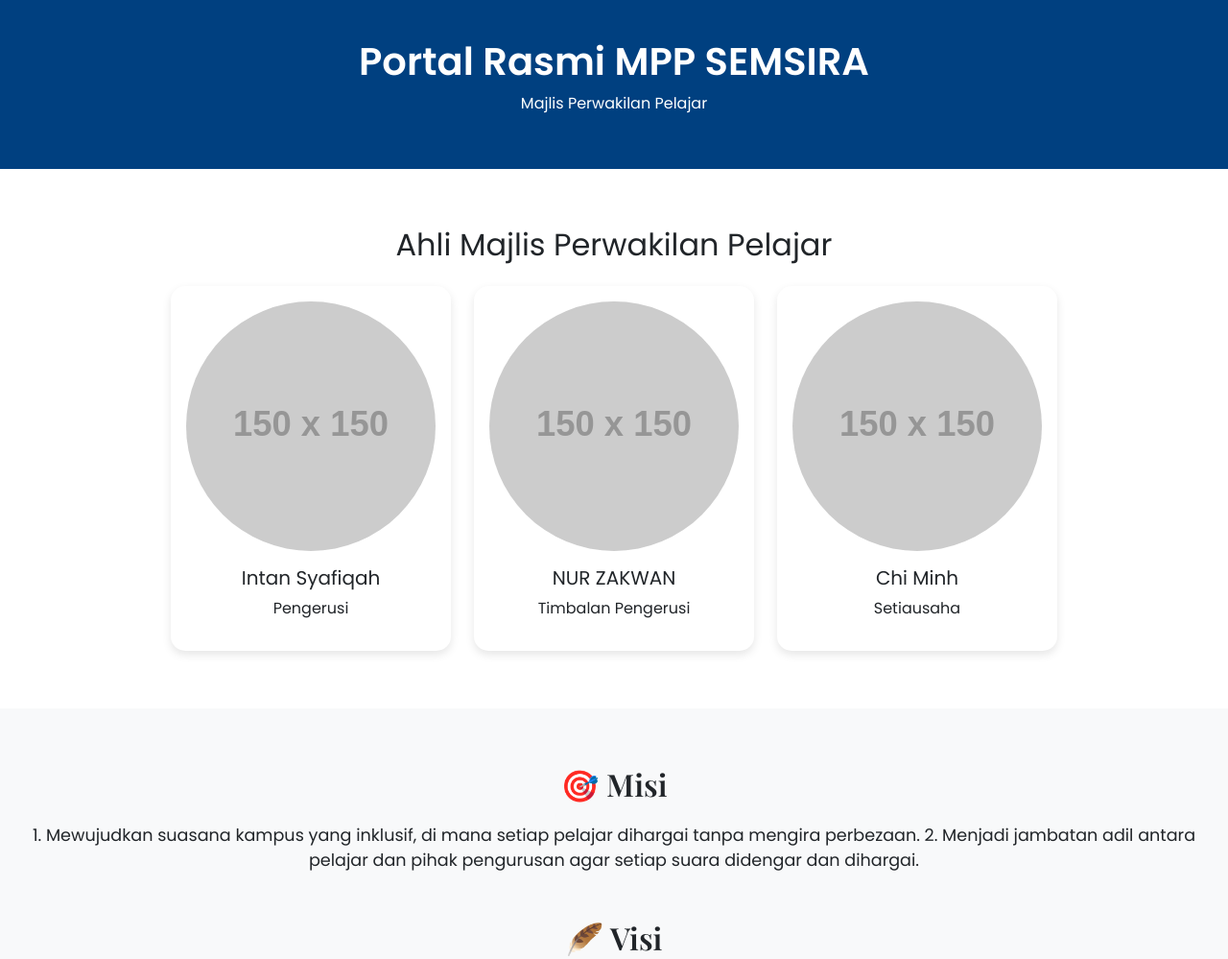
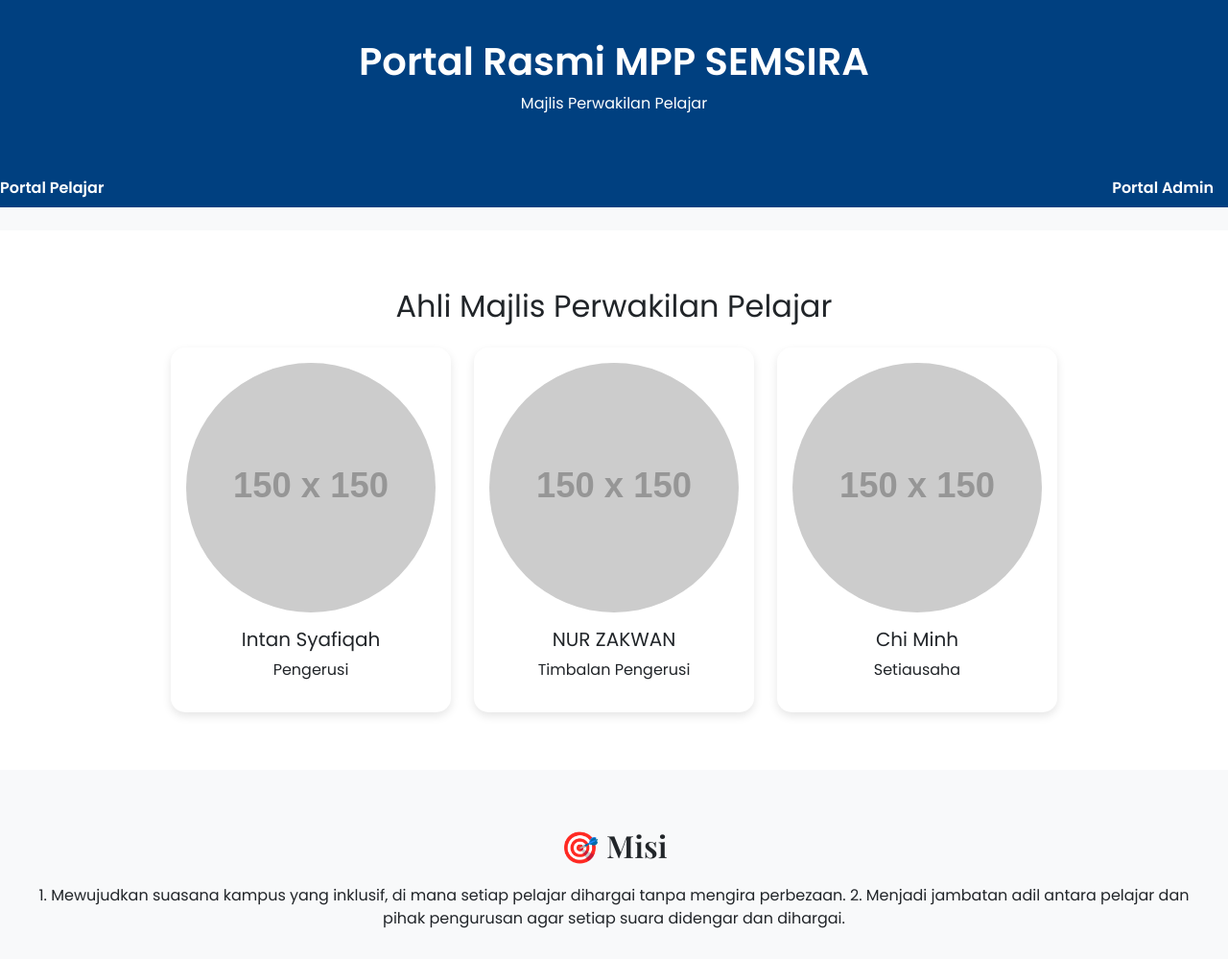
Before and after one commit to adam007-bit/PORTAL-RASMI-MPP-SS6, a plain HTML site: page index.html in a window 1280 px wide. Shown: the top 999 px of the page at 96% size. Drawn offline with nearby package versions, Linux system fonts and the light colour scheme; placeholder pictures from the web are drawn by us.

Commit message:
Update index.html

```diff
--- a/index.html
+++ b/index.html
@@ -14,13 +14,13 @@
 .mpp-member { border:none; border-radius:15px; box-shadow:0 4px 10px rgba(0,0,0,0.1); transition:transform 0.3s; opacity:0; }
 .mpp-member:hover { transform:scale(1.05); }
 .fade-in { animation: fadeInUp 1s forwards; }
-    @keyframes fadeInUp {
-      from { opacity:0; transform:translateY(40px); }
-      to { opacity:1; transform:translateY(0); }
-    }
+@keyframes fadeInUp { from { opacity:0; transform:translateY(40px); } to { opacity:1; transform:translateY(0); } }
 .misi-visi { padding:60px 20px; }
 .misi-visi h2 { font-family:'Playfair Display', serif; font-size:2rem; margin-bottom:20px; }
 .misi-visi p { font-size:1.1rem; }
+.navbar { background:#004080; }
+.navbar a { color:white; margin-right:15px; text-decoration:none; font-weight:600; }
+.navbar a:hover { text-decoration:underline; }
 </style>
 </head>
 <body>
@@ -30,7 +30,11 @@
   <p>Majlis Perwakilan Pelajar</p>
 </header>
 
-<!-- Ahli MPP -->
+<nav class="navbar text-center mb-4">
+  <a href="https://link-ke-pelajar.netlify.app">Portal Pelajar</a>
+  <a href="https://link-ke-admin.netlify.app">Portal Admin</a>
+</nav>
+
 <section class="mpp-section text-center">
   <h2 class="mb-4">Ahli Majlis Perwakilan Pelajar</h2>
   <div class="row justify-content-center g-4">
@@ -64,19 +68,17 @@
   </div>
 </section>
 
-<!-- Misi & Visi -->
 <section class="misi-visi text-center">
   <h2> 🎯 Misi</h2>
-  <p>1. Mewujudkan suasana kampus yang inklusif, di mana setiap pelajar dihargai tanpa mengira perbezaan.
-2. Menjadi jambatan adil antara pelajar dan pihak pengurusan agar setiap suara didengar dan dihargai.</p>
+  <p1>1. Mewujudkan suasana kampus yang inklusif, di mana setiap pelajar dihargai tanpa mengira perbezaan.</p1>
+   <p2>2. Menjadi jambatan adil antara pelajar dan pihak pengurusan agar setiap suara didengar dan dihargai.</p2>
+
 
   <h2 class="mt-5">🪶 Visi</h2>
-  <p>Membentuk komuniti pelajar yang bersatu, harmoni dan sentiasa bersyukur dengan nikmat yang ada.
-</p>
+  <p>Membentuk komuniti pelajar yang bersatu, harmoni dan sentiasa bersyukur dengan nikmat yang ada.</p>
 </section>
 
 <script>
-  // Animasi fade bila load
 window.addEventListener("load", () => {
   document.querySelectorAll(".mpp-member").forEach((el,i)=>{
     setTimeout(()=>{ el.classList.add("fade-in"); }, i*300);
```
Lines whose indentation alone changed are shown as unchanged.
